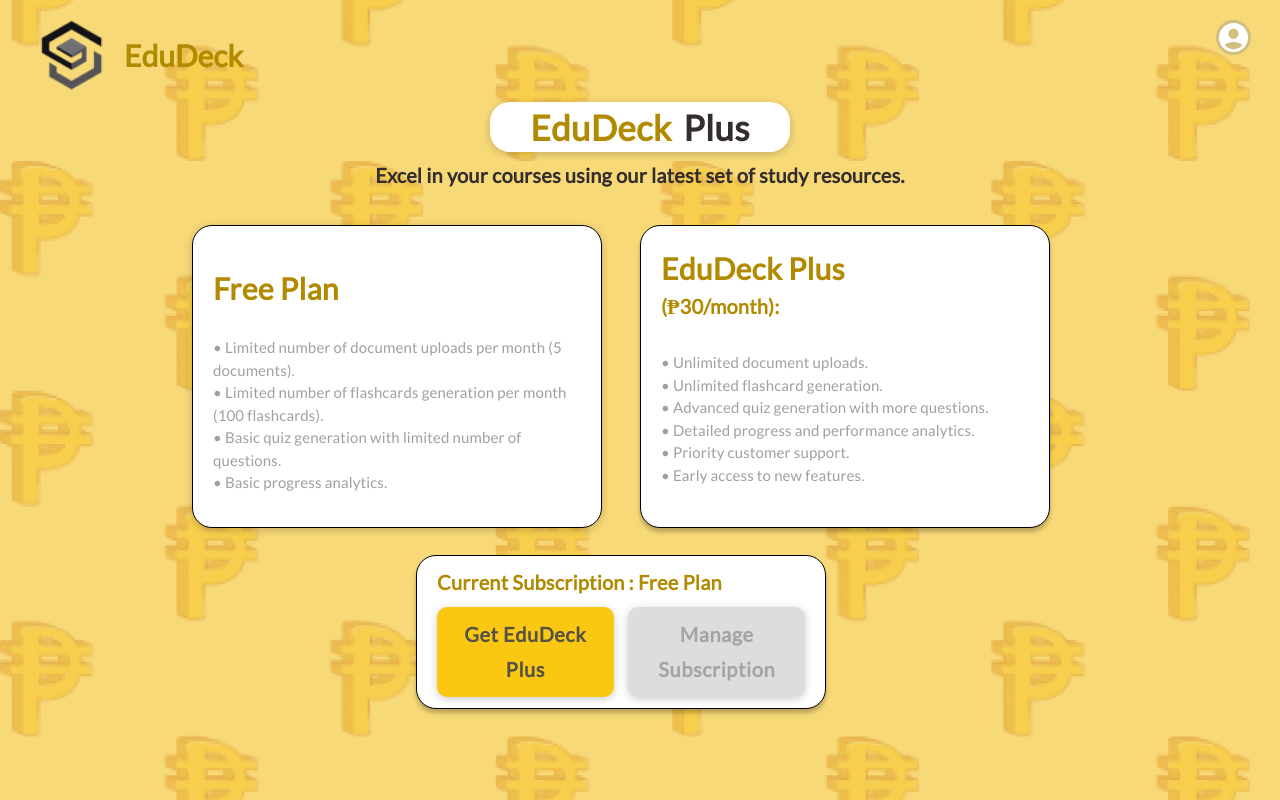
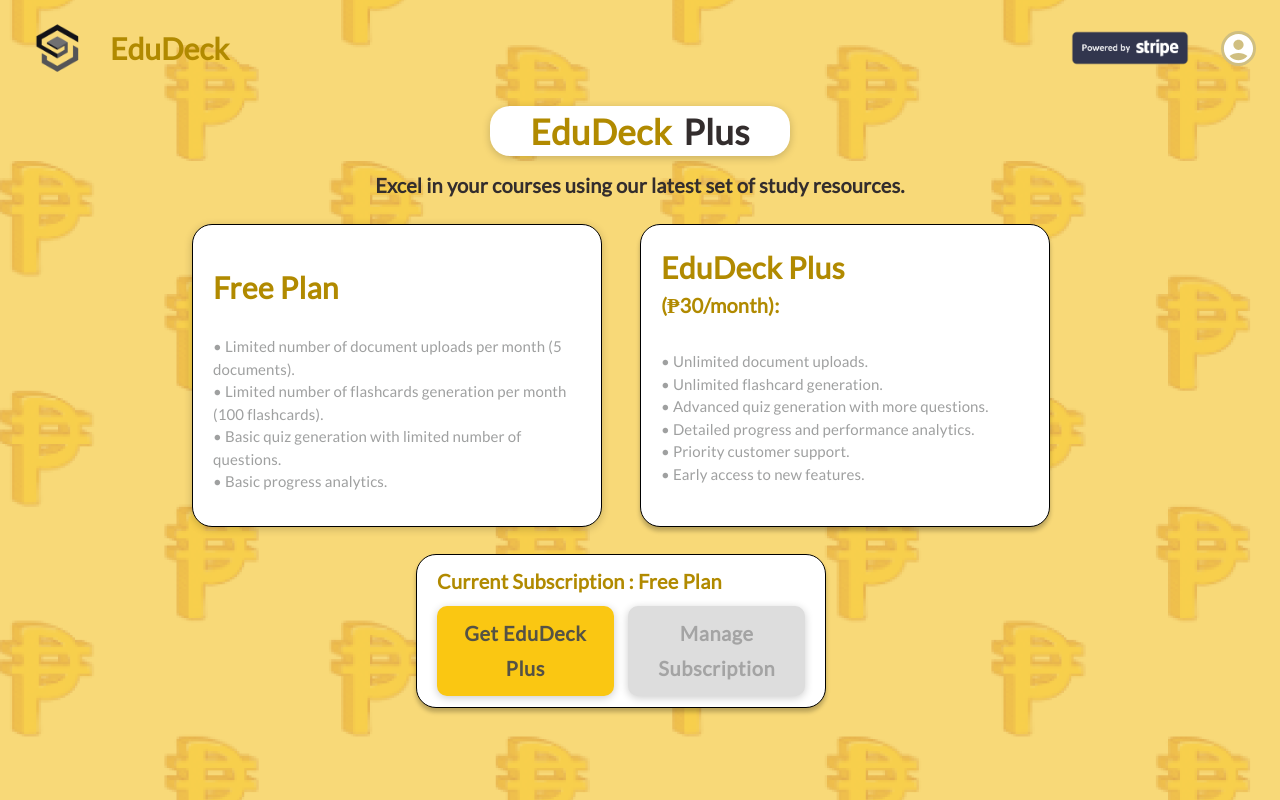
Before and after one commit to Rovelyn123/EduDeck_Final, a React (Create React App) app: page /pricing in a window 1280 px wide. Built offline with nearby package versions, Linux system fonts and the light colour scheme; no server answers.

Commit message:
Added "Powered by Stripe".

```diff
--- a/src/PricingUI.js
+++ b/src/PricingUI.js
@@ -148,12 +148,17 @@
                         overflowY: "auto"
                     }}
                 >
-                    <Toolbar sx={{ mt: 2 }}>
-                        <img src="/logo.png" alt="App Logo" style={{
-                            width: 100,
+                    <Toolbar sx={{ mt: 2, display: 'flex', alignItems: 'center', justifyContent: 'space-between', marginTop:'-2px' }}>
+                        <Box sx={{ display: 'flex', alignItems: 'center' }}>
+                            <img
+                                src="/logo.png"
+                                alt="App Logo"
+                                style={{
+                                    width: 70,
                                     marginLeft: '0%',
-                            '@media (max-width: 600px)': { marginLeft: '25%' },
-                        }} />
+                                    '@media (max-width: 400px)': { marginLeft: '25%' },
+                                }}
+                            />
                             <Typography
                                 variant="h3"
                                 sx={{
@@ -161,29 +166,47 @@
                                     fontWeight: '900',
                                     fontSize: { xs: '25px', md: '30px' },
                                     color: '#B18A00',
-                                flexGrow: 1
+                                    ml: 2,
                                 }}
                             >
                                 EduDeck
                             </Typography>
+                        </Box>
+
                         <Box
                             sx={{
-                                position: 'absolute',
-                                top: { xs: '10%', sm: '5%' },
-                                left: { xs: '85%', sm: '95%' },
+                                display: 'flex',
+                                alignItems: 'center',
+                                gap: 2, // Adds space between Stripe logo and icon
+                            }}
+                        >
+                            <img
+                                src="/Stripe.png"
+                                alt="Stripe Logo"
+                                style={{
+                                    width: 150,
+                                    '@media (max-width: 400px)': { marginLeft: '-15%' },
+                                }}
+                            />
+                            <Box
+                                sx={{
                                     background: '#D0BF81',
                                     borderRadius: '50px',
                                     width: { xs: '35px', sm: '35px' },
                                     height: { xs: '35px', sm: '35px' },
                                     display: 'flex',
                                     alignItems: 'center',
-                                justifyContent: 'center'
+                                    justifyContent: 'center',
                                 }}
                             >
-                            <IconButton onClick={() => navigate("/profilesettings")} color="inherit"
-                                        sx={{ fontSize: '35px', p: '0' }}>
+                                <IconButton
+                                    onClick={() => navigate("/profilesettings")}
+                                    color="inherit"
+                                    sx={{ fontSize: '35px', p: '0' }}
+                                >
                                     <AccountCircle sx={{ fontSize: '100%', width: '100%', color: 'white' }} />
                                 </IconButton>
+                            </Box>
                         </Box>
                     </Toolbar>
 
@@ -217,10 +240,11 @@
                     </Box>
 
                     <Box sx={{
-                                width: {xs: '70%', md: 'auto'},
+                        width: {xs: '100%', md: 'auto'},
                         position: 'relative',
                         top: {xs: '6%', md: '2%'},
                         left: '50%',
+                        marginTop:'0.5%',
                         transform: 'translateX(-50%)',
                         textAlign: 'center'
                     }}>
@@ -240,7 +264,7 @@
                         left: '50%',
                         transform: 'translateX(-50%)',
                         width: {xs: '90%', md: '70%'},
-                                marginTop:'5px'
+                        marginTop: '4px'
 
                     }}>
                         <Grid item xs={12} md={6} sx={{pr: {md: 5}}}>
@@ -428,7 +452,7 @@
                                         sx={{
                                             background: subscription === 'EduDeck Plus' ? '#DDDDDD' : '#FAC712', // Gray out if disabled
                                             fontFamily: 'Lato',
-                                                    fontSize: { xs: '18px', md: '20px' },
+                                            fontSize: {xs: '18px', md: '20px'},
                                             fontWeight: 'bold',
                                             color: '#555245',
                                             textTransform: 'none',
@@ -442,7 +466,6 @@
                                     >
                                         Get EduDeck Plus
                                     </Button>
-
 
 
                                     {/* Disable the "Manage Subscription" button if the user is NOT subscribed to EduDeck Plus */}
@@ -475,8 +498,6 @@
 }
 
 export default PricingUI;
-
-
 
 
 //OTHER CODES
```
Also changed, not shown: public/Stripe.png (added). Lines whose indentation alone changed are shown as unchanged.
